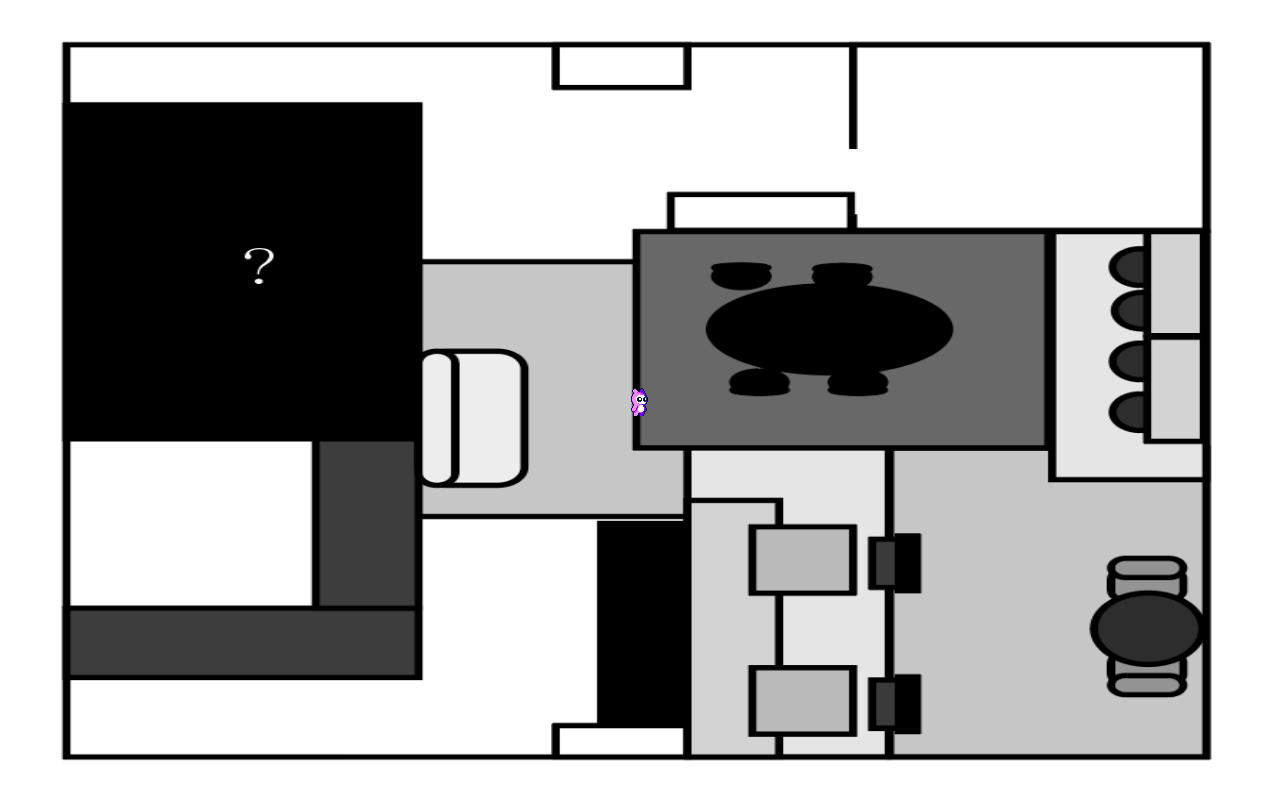
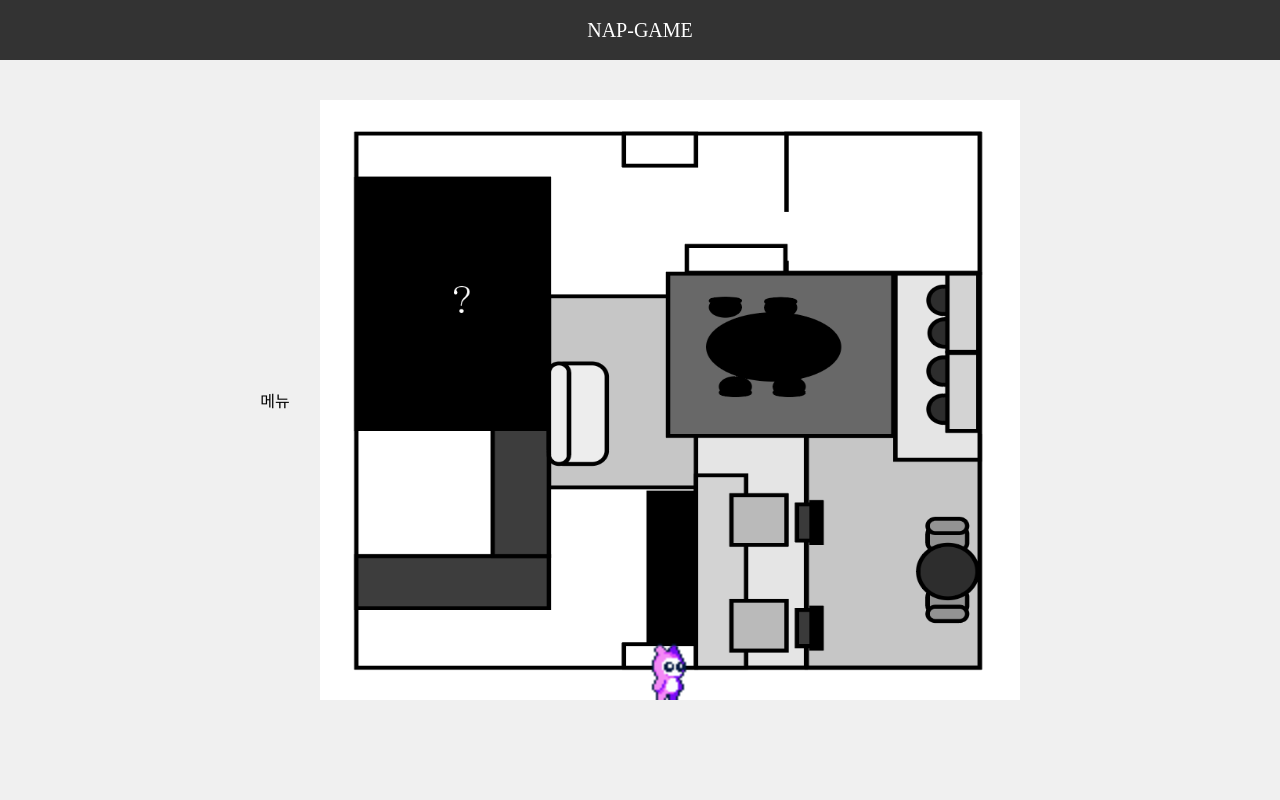
Before and after one commit to mungdori999/nap-game-front, a website built with Vite: page index.html in a window 1280 px wide. Built offline with nearby package versions, Linux system fonts and the light colour scheme; animation ran at ten frames a second.

Commit message:
초기 기반 캐릭터 움직임

```diff
--- /dev/null
+++ b/header.html
@@ -0,0 +1,3 @@
+<div>
+  <div class="title">NAP-GAME</div>
+</div>
--- a/index.html
+++ b/index.html
@@ -3,11 +3,22 @@
   <head>
     <meta charset="UTF-8" />
     <link rel="icon" type="image/svg+xml" href="/vite.svg" />
+    <link rel="stylesheet" href="/src/css/main.css" />
+
     <meta name="viewport" content="width=device-width, initial-scale=1.0" />
+
     <title>nap-frontend</title>
   </head>
   <body>
-    <div id="app"></div>
+    <div id="app">
+      <div id="header"></div>
+      <div id="game-app">
+        <div id="menu"></div>
+        <div id="game-container"></div>
+      </div>
+    </div>
+
     <script type="module" src="/src/main.js"></script>
+    <script src="https://code.jquery.com/jquery-3.7.1.min.js"></script>
   </body>
 </html>
--- /dev/null
+++ b/menu.html
@@ -0,0 +1 @@
+<div class="inventory">메뉴</div>
--- /dev/null
+++ b/src/css/main.css
@@ -0,0 +1,34 @@
+body {
+  margin: 0;
+  height: 100vh; /* 전체 화면 높이 */
+  display: flex;
+  flex-direction: column;
+  align-items: center;
+  justify-content: center;
+  background-color: #f0f0f0;
+}
+
+#header {
+  position: absolute;
+  top: 0;
+  left: 0;
+  width: 100%;
+  height: 60px;
+  background-color: #333;
+  color: white;
+  display: flex;
+  align-items: center;
+  justify-content: center;
+  font-size: 20px;
+}
+#game-app {
+  display: flex;
+  flex-direction: row;
+  align-items: center;
+  gap: 30px;
+}
+#game-container {
+  display: flex;
+  justify-content: center;
+  align-items: center;
+}
--- a/src/game.js
+++ b/src/game.js
@@ -1,4 +1,4 @@
-import "./style.css";
+import "./css/game.css";
 import {
   AnimatedSprite,
   Application,
@@ -8,60 +8,87 @@ import {
   Sprite,
 } from "pixi.js";
 
-export async function main() {
+async function createApp(width = 600, height = 500) {
   const app = new Application();
+  await app.init({
+    width: width,
+    height: height,
+    background: 0x4169e1,
+  });
+  app.canvas.id = "app-canvas";
+  document.getElementById("game-container").appendChild(app.canvas);
+  return app;
+}
 
-  await app.init({
-    background: "royalblue",
-    resizeTo: window,
-  });
-
-  app.canvas.id = "app-canvas";
-  document.body.appendChild(app.canvas);
-
-  const bgTexture = await Assets.load("/images/background.png");
+async function loadBackground(app, url) {
+  const bgTexture = await Assets.load(url);
   const bg = new Sprite(bgTexture);
   bg.width = app.screen.width;
   bg.height = app.screen.height;
   app.stage.addChild(bg);
+}
 
-  const texture = await Assets.load("/images/Attack.png");
-  const frames = [
-    new Texture({ source: texture, frame: new Rectangle(0, 0, 32, 32) }),
-    new Texture({ source: texture, frame: new Rectangle(32, 0, 32, 32) }),
-    new Texture({ source: texture, frame: new Rectangle(64, 0, 32, 32) }),
-    new Texture({ source: texture, frame: new Rectangle(96, 0, 32, 32) }),
-  ];
+async function loadCharacter(app, url, x, y, scale = 2, speed = 0.2) {
+  const charTexture = await Assets.load(url);
+
+  const frames = Array.from(
+    { length: 4 },
+    (_, i) =>
+      new Texture({
+        source: charTexture,
+        frame: new Rectangle(i * 32, 0, 32, 32),
+      })
+  );
+
   const character = new AnimatedSprite(frames);
   character.anchor.set(0.5);
-  character.x = app.screen.width / 2;
-  character.y = app.screen.height / 2;
-  character.animationSpeed = 0.2;
+  character.x = x;
+  character.y = y;
+  character.scale.set(scale);
+  character.animationSpeed = speed;
   character.play();
+
   app.stage.addChild(character);
+  return character;
+}
 
-  // 3) 키보드 입력
+function setupKeyboardMovement(app, character, speed = 1.5) {
   const keys = {};
   window.addEventListener("keydown", (e) => (keys[e.key] = true));
   window.addEventListener("keyup", (e) => (keys[e.key] = false));
 
-  const speed = 5;
+  app.ticker.add(() => {
+    let newX = character.x;
+    let newY = character.y;
 
-  // 4) 매 프레임마다 캐릭터 이동
-  app.ticker.add(() => {
-    if (keys["ArrowLeft"] || keys["a"]) character.x -= speed;
-    if (keys["ArrowRight"] || keys["d"]) character.x += speed;
-    if (keys["ArrowUp"] || keys["w"]) character.y -= speed;
-    if (keys["ArrowDown"] || keys["s"]) character.y += speed;
+    if (keys["ArrowLeft"] || keys["a"]) newX -= speed;
+    if (keys["ArrowRight"] || keys["d"]) newX += speed;
+    if (keys["ArrowUp"] || keys["w"]) newY -= speed;
+    if (keys["ArrowDown"] || keys["s"]) newY += speed;
 
     // 화면 밖으로 못 나가게 제한
     character.x = Math.max(
       character.width / 2,
-      Math.min(app.screen.width - character.width / 2, character.x)
+      Math.min(app.screen.width - character.width / 2, newX)
     );
     character.y = Math.max(
       character.height / 2,
-      Math.min(app.screen.height - character.height / 2, character.y)
+      Math.min(app.screen.height - character.height / 2, newY)
     );
   });
 }
+
+export async function loadGame() {
+  const app = await createApp(700, 600);
+
+  await loadBackground(app, "/images/background.png");
+
+  const character = await loadCharacter(
+    app,
+    "/images/Attack.png",
+    app.screen.width / 2,
+    app.screen.height
+  );
+  //   drawObstacles(app);
+  setupKeyboardMovement(app, character);
+}
--- a/src/main.js
+++ b/src/main.js
@@ -1,3 +1,8 @@
-import { main } from "./game.js";
+import { loadGame } from "./game.js";
 
-main();
+$(document).ready(function () {
+  $("#header").load("header.html");
+  $("#menu").load("menu.html");
+});
+
+loadGame();
--- a/src/style.css
+++ /dev/null
@@ -1,9 +0,0 @@
-body {
-  margin: 0;
-}
-
-#app-canvas {
-  position: absolute;
-  left: 0;
-  top: 0;
-}
```
Also changed, not shown: src/css/game.css (added).
